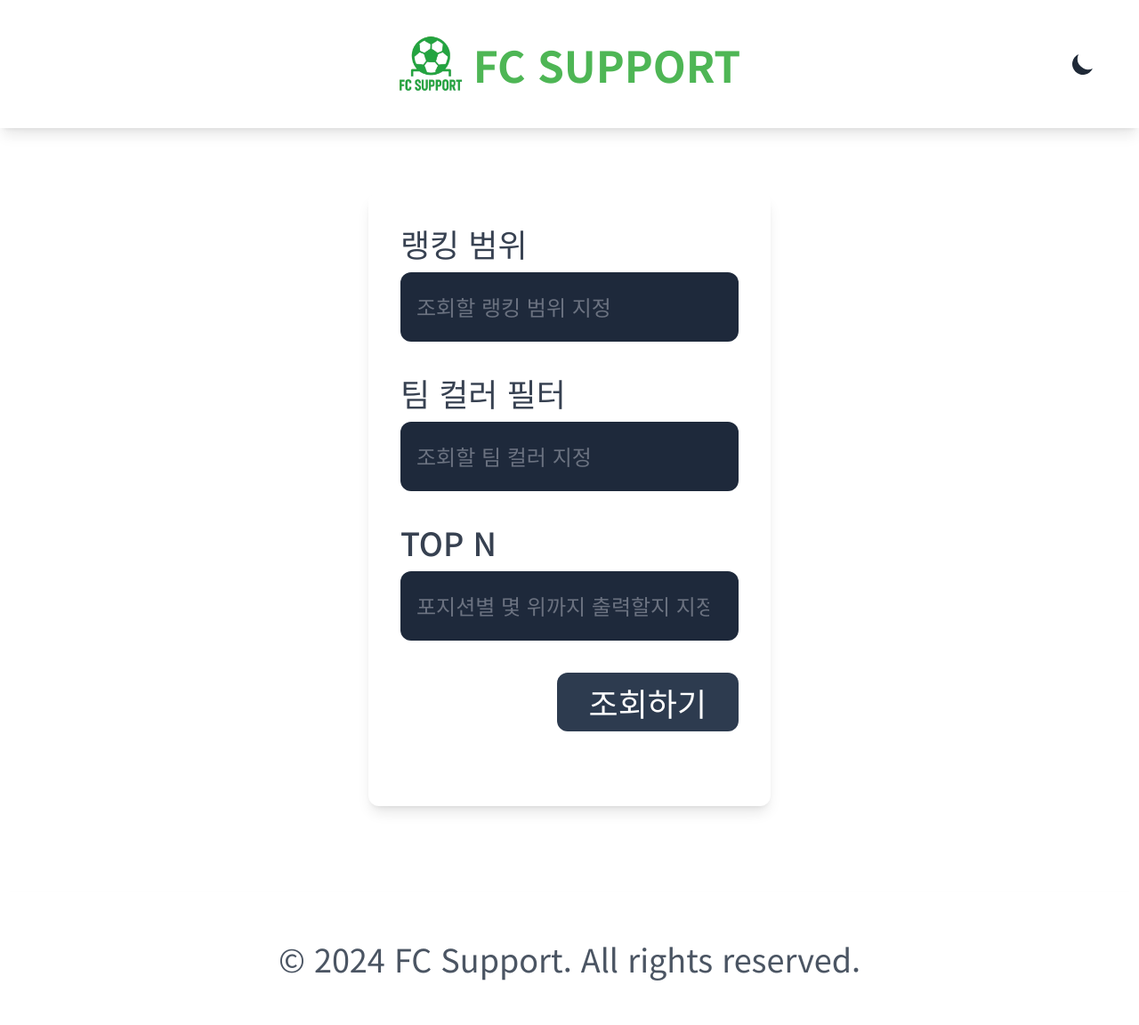
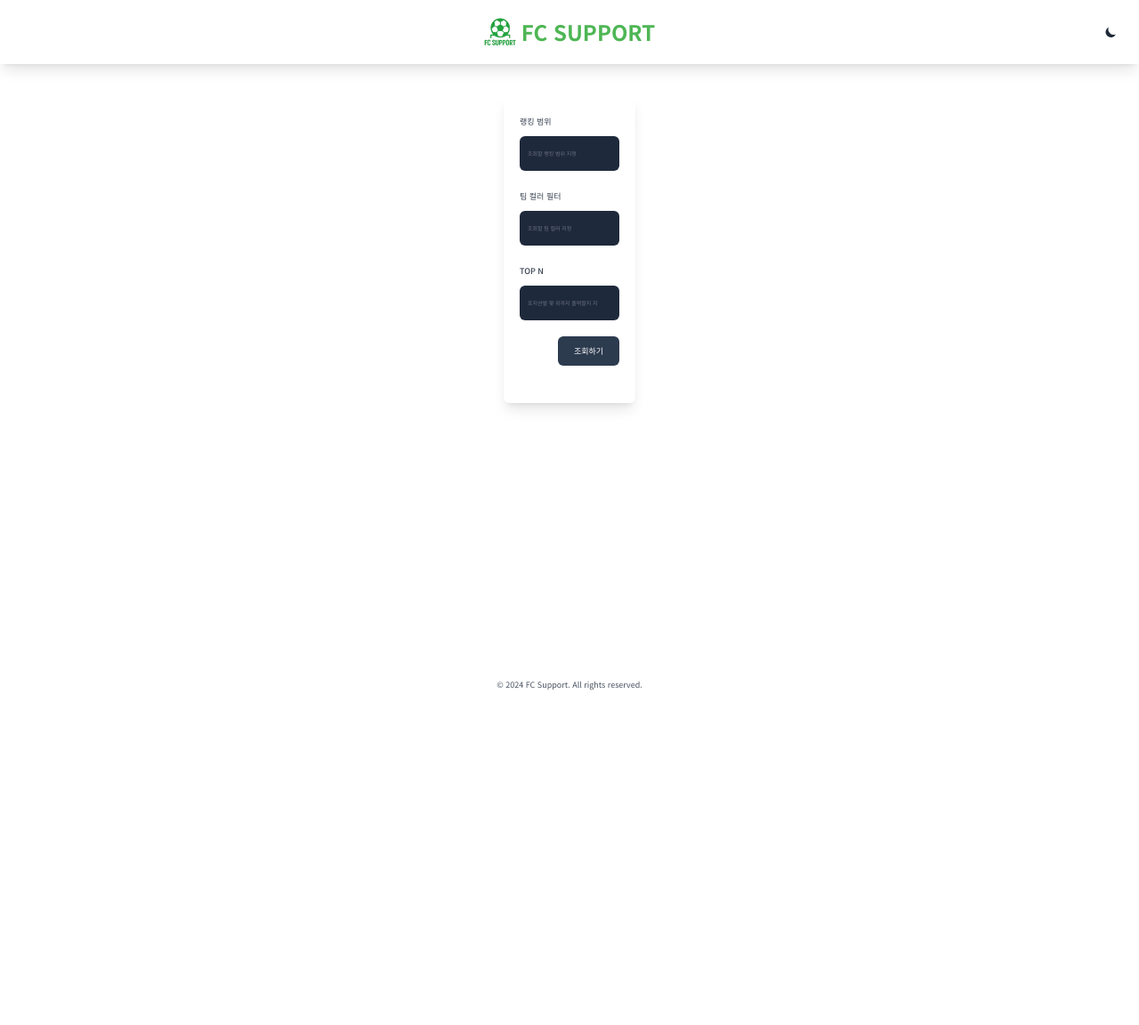
Before and after one commit to KinngH0/fc-support, a Flask app: page /search/pick-rate in a window 1280 px wide. Shown: the whole page at 89% size. After the commit the page ends 776 px from the top, so only its background shows below. Run offline with Flask 3, Linux system fonts and the light colour scheme; some libraries are stand-ins or nearby versions; some web fonts are replaced.

Commit message:
style: 폰트 크기 0.5배로 축소

```diff
--- a/static/css/style.css
+++ b/static/css/style.css
@@ -16,7 +16,7 @@
     padding: 0;
     box-sizing: border-box;
     font-family: 'Hakgyoansim Chilpanjiugae', 'Noto Sans KR', sans-serif;
-    font-size: 1.5rem;
+    font-size: 0.75rem;
 }
 
 body {
@@ -70,7 +70,7 @@ nav.dark {
 }
 
 .logo span {
-    font-size: 2rem;
+    font-size: 1rem;
     font-weight: bold;
     color: var(--primary-color);
 }
@@ -100,7 +100,7 @@ nav.dark {
 .card h2 {
     color: var(--primary-color);
     margin-bottom: 1rem;
-    font-size: 1.5rem;
+    font-size: 0.75rem;
 }
 
 /* Forms */
@@ -112,7 +112,7 @@ input[type="number"] {
     color: white;
     border: none;
     border-radius: 0.5rem;
-    font-size: 1rem;
+    font-size: 0.5rem;
 }
 
 input[type="text"]:focus,
```
